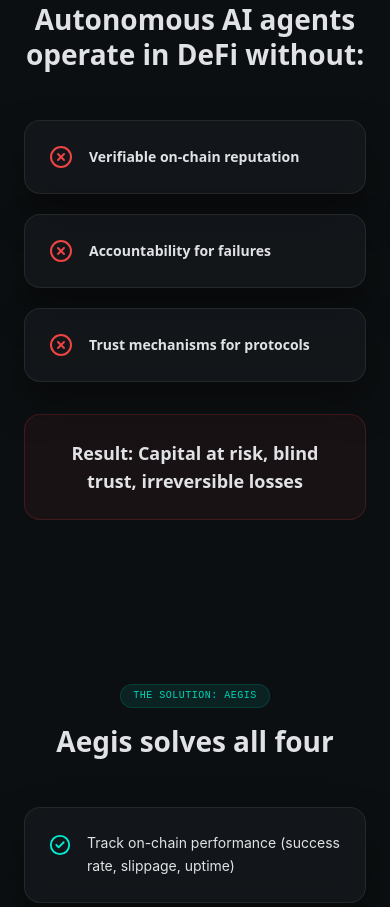
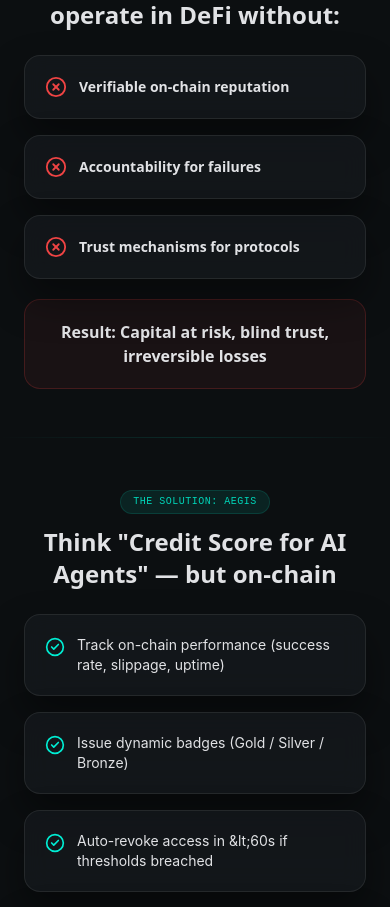
Before and after one commit to EdCryptoFi/aegis, a Next.js app in the folder Frontend/: page /pitch in a window 390 px wide. Shown: the part 1030-1937 px from the top of the page. Built offline with nearby package versions, Linux system fonts and the light colour scheme; what @mysten/sui would draw is missing.

Commit message:
feat: compact pitch with dividers + add X profile link

```diff
--- a/Frontend/src/pages/pitch.tsx
+++ b/Frontend/src/pages/pitch.tsx
@@ -1,8 +1,8 @@
 'use client';
 
-import { useEffect, useRef, useState } from 'react';
-import { motion, useInView } from 'framer-motion';
-import { Shield, XCircle, CheckCircle2, TrendingUp, Users, Zap, Award, ArrowRight } from 'lucide-react';
+import { useEffect, useState } from 'react';
+import { motion } from 'framer-motion';
+import { Shield, XCircle, CheckCircle2, TrendingUp } from 'lucide-react';
 import ParticleBackground from '@/components/ParticleBackground';
 import GlowOrbs from '@/components/GlowOrbs';
 import AegisLogo from '@/components/AegisLogo';
@@ -10,21 +10,12 @@
 
 const fadeUp = { hidden: { opacity: 0, y: 24 }, visible: { opacity: 1, y: 0 } };
 
-function Section({ children, className = '' }: { children: React.ReactNode; className?: string }) {
-  return (
-    <section className={`relative py-20 px-6 ${className}`}>
-      <div className="max-w-4xl mx-auto">{children}</div>
-    </section>
-  );
+function Divider() {
+  return <div className="w-full h-px bg-gradient-to-r from-transparent via-cyan-primary/15 to-transparent" />;
 }
 
-function SectionTitle({ children, sub }: { children: React.ReactNode; sub?: string }) {
-  return (
-    <div className="text-center mb-12">
-      {sub && <span className="inline-flex items-center gap-1.5 px-3 py-1 rounded-pill bg-cyan-primary/10 border border-cyan-primary/[0.15] text-cyan-primary text-label-xs font-mono uppercase tracking-wider mb-4">{sub}</span>}
-      <h2 className="font-display text-[28px] md:text-[36px] font-bold text-text-primary leading-tight">{children}</h2>
-    </div>
-  );
+function Section({ children }: { children: React.ReactNode }) {
+  return <section className="py-12 px-6"><div className="max-w-4xl mx-auto">{children}</div></section>;
 }
 
 export default function PitchPage() {
@@ -36,7 +27,7 @@
       <ParticleBackground />
       <GlowOrbs />
 
-      {/* ═══════ HERO ═══════ */}
+      {/* HERO */}
       <section className="relative min-h-screen flex flex-col items-center justify-center px-6">
         <div className="absolute inset-0 pointer-events-none ambient-breathe" />
         <div className="absolute bottom-0 left-0 right-0 h-32 bg-gradient-to-t from-bg-base to-transparent z-10" />
@@ -62,12 +53,11 @@
             AEGIS
           </motion.h1>
 
-          <motion.p variants={fadeUp} className="font-display text-xl md:text-2xl text-text-secondary mb-4">
+          <motion.p variants={fadeUp} className="font-display text-xl md:text-2xl text-text-secondary">
             Verifiable Reputation for AI Agents on Sui
           </motion.p>
         </motion.div>
 
-        {/* Scroll indicator */}
         <motion.div
           initial={{ opacity: 0 }}
           animate={mounted ? { opacity: 1 } : { opacity: 0 }}
@@ -78,57 +68,30 @@
         </motion.div>
       </section>
 
-      {/* ═══════ THE PROBLEM ═══════ */}
+      <Divider />
+
+      {/* PROBLEM */}
       <Section>
-        <SectionTitle sub="The Problem">Autonomous AI agents operate in DeFi without:</SectionTitle>
+        <div className="text-center mb-6">
+          <span className="inline-flex items-center gap-1.5 px-3 py-1 rounded-pill bg-cyan-primary/10 border border-cyan-primary/[0.15] text-cyan-primary text-label-xs font-mono uppercase tracking-wider mb-3">The Problem</span>
+          <h2 className="font-display text-2xl md:text-3xl font-bold text-text-primary">Autonomous AI agents operate in DeFi without:</h2>
+        </div>
+
         <motion.div
           initial="hidden"
           whileInView="visible"
           viewport={{ once: true }}
           variants={{ visible: { transition: { staggerChildren: 0.1 } } }}
-          className="grid grid-cols-1 md:grid-cols-3 gap-5 mb-8"
+          className="grid grid-cols-1 md:grid-cols-3 gap-4 mb-5"
         >
           {[
             { icon: XCircle, text: 'Verifiable on-chain reputation', color: 'text-error' },
             { icon: XCircle, text: 'Accountability for failures', color: 'text-error' },
             { icon: XCircle, text: 'Trust mechanisms for protocols', color: 'text-error' },
           ].map(({ icon: Icon, text, color }) => (
-            <motion.div key={text} variants={fadeUp} className="glass-card-heavy rounded-2xl p-6 flex items-center gap-4">
-              <Icon size={24} className={`${color} shrink-0`} />
+            <motion.div key={text} variants={fadeUp} className="glass-card-heavy rounded-2xl p-5 flex items-center gap-3">
+              <Icon size={22} className={`${color} shrink-0`} />
               <span className="font-display font-semibold text-text-primary text-sm">{text}</span>
-            </motion.div>
-          ))}
-        </motion.div>
-
-        <motion.div
-          initial={{ opacity: 0, y: 20 }}
-          whileInView={{ opacity: 1, y: 0 }}
-          viewport={{ once: true }}
-          className="rounded-2xl bg-error/[0.06] border border-error/20 p-6 text-center"
-        >
-          <p className="text-text-primary font-display font-bold text-lg">Result: Capital at risk, blind trust, irreversible losses</p>
-        </motion.div>
-      </Section>
-
-      {/* ═══════ THE SOLUTION ═══════ */}
-      <Section>
-        <SectionTitle sub="The Solution: AEGIS">Aegis solves all four</SectionTitle>
-        <motion.div
-          initial="hidden"
-          whileInView="visible"
-          viewport={{ once: true }}
-          variants={{ visible: { transition: { staggerChildren: 0.12 } } }}
-          className="grid grid-cols-1 md:grid-cols-2 gap-5"
-        >
-          {[
-            { icon: CheckCircle2, text: 'Track on-chain performance (success rate, slippage, uptime)', color: 'text-mint-secondary' },
-            { icon: CheckCircle2, text: 'Issue dynamic badges (Gold / Silver / Bronze)', color: 'text-mint-secondary' },
-            { icon: CheckCircle2, text: 'Auto-revoke access in &lt;60s if thresholds breached', color: 'text-mint-secondary' },
-            { icon: CheckCircle2, text: 'Enable protocols to verify before delegating capital', color: 'text-mint-secondary' },
-          ].map(({ icon: Icon, text, color }) => (
-            <motion.div key={text} variants={fadeUp} className="glass-card-heavy rounded-2xl p-6 flex items-start gap-4">
-              <Icon size={22} className={`${color} shrink-0 mt-0.5`} />
-              <span className="text-text-primary text-sm leading-relaxed">{text}</span>
             </motion.div>
           ))}
         </motion.div>
@@ -137,19 +100,51 @@
           initial={{ opacity: 0, y: 16 }}
           whileInView={{ opacity: 1, y: 0 }}
           viewport={{ once: true }}
-          transition={{ delay: 0.3 }}
-          className="mt-6 rounded-2xl glass-card-matte p-6 text-center"
+          className="rounded-2xl bg-error/[0.06] border border-error/20 p-5 text-center"
         >
-          <p className="font-display text-lg text-cyan-primary font-bold">
-            Think &ldquo;Credit Score for AI Agents&rdquo; — but on-chain
-          </p>
+          <p className="text-text-primary font-display font-bold">Result: Capital at risk, blind trust, irreversible losses</p>
         </motion.div>
       </Section>
 
-      {/* ═══════ HOW IT WORKS ═══════ */}
+      <Divider />
+
+      {/* SOLUTION */}
       <Section>
-        <SectionTitle sub="How It Works">Four-step flow</SectionTitle>
-        <div className="space-y-5">
+        <div className="text-center mb-6">
+          <span className="inline-flex items-center gap-1.5 px-3 py-1 rounded-pill bg-cyan-primary/10 border border-cyan-primary/[0.15] text-cyan-primary text-label-xs font-mono uppercase tracking-wider mb-3">The Solution: AEGIS</span>
+          <h2 className="font-display text-2xl md:text-3xl font-bold text-text-primary">Think "Credit Score for AI Agents" — but on-chain</h2>
+        </div>
+
+        <motion.div
+          initial="hidden"
+          whileInView="visible"
+          viewport={{ once: true }}
+          variants={{ visible: { transition: { staggerChildren: 0.1 } } }}
+          className="grid grid-cols-1 md:grid-cols-2 gap-4"
+        >
+          {[
+            { text: 'Track on-chain performance (success rate, slippage, uptime)' },
+            { text: 'Issue dynamic badges (Gold / Silver / Bronze)' },
+            { text: 'Auto-revoke access in &lt;60s if thresholds breached' },
+            { text: 'Enable protocols to verify before delegating capital' },
+          ].map(({ text }) => (
+            <motion.div key={text} variants={fadeUp} className="glass-card-heavy rounded-2xl p-5 flex items-start gap-3">
+              <CheckCircle2 size={20} className="text-mint-secondary shrink-0 mt-0.5" />
+              <span className="text-text-primary text-sm">{text}</span>
+            </motion.div>
+          ))}
+        </motion.div>
+      </Section>
+
+      <Divider />
+
+      {/* HOW IT WORKS */}
+      <Section>
+        <div className="text-center mb-6">
+          <span className="inline-flex items-center gap-1.5 px-3 py-1 rounded-pill bg-cyan-primary/10 border border-cyan-primary/[0.15] text-cyan-primary text-label-xs font-mono uppercase tracking-wider mb-3">How It Works</span>
+        </div>
+
+        <div className="space-y-3 mb-5">
           {[
             { num: '1', text: 'Agent executes → Metrics tracked on-chain' },
             { num: '2', text: 'Aegis Score computed → Badge issued (Move contract)' },
@@ -158,13 +153,13 @@
           ].map((step, i) => (
             <motion.div
               key={step.num}
-              initial={{ opacity: 0, x: -20 }}
+              initial={{ opacity: 0, x: -16 }}
               whileInView={{ opacity: 1, x: 0 }}
               viewport={{ once: true }}
-              transition={{ delay: i * 0.1 }}
-              className="flex items-center gap-5 glass-card-heavy rounded-2xl p-5"
+              transition={{ delay: i * 0.08 }}
+              className="flex items-center gap-4 glass-card-heavy rounded-2xl p-4"
             >
-              <span className="w-10 h-10 rounded-full bg-gradient-cyan-mint text-bg-base font-display font-bold text-sm flex items-center justify-center shrink-0 shadow-glow-cyan">
+              <span className="w-9 h-9 rounded-full bg-gradient-cyan-mint text-bg-base font-display font-bold text-xs flex items-center justify-center shrink-0 shadow-glow-cyan">
                 {step.num}
               </span>
               <span className="text-text-primary text-sm font-display font-semibold">{step.text}</span>
@@ -172,52 +167,46 @@
           ))}
         </div>
 
-        <motion.div
-          initial={{ opacity: 0, y: 16 }}
-          whileInView={{ opacity: 1, y: 0 }}
-          viewport={{ once: true }}
-          transition={{ delay: 0.4 }}
-          className="mt-5 rounded-xl bg-cyan-primary/[0.04] border border-cyan-primary/15 px-6 py-4 font-mono text-xs leading-relaxed"
-        >
+        <div className="rounded-xl bg-cyan-primary/[0.04] border border-cyan-primary/15 px-5 py-3 font-mono text-xs text-center">
           <span className="text-text-muted">Tech: </span>
           <span className="text-cyan-primary">Move contracts</span>
           <span className="text-text-muted"> + </span>
           <span className="text-mint-secondary">TypeScript SDK</span>
           <span className="text-text-muted"> + </span>
           <span className="text-yellow-400">MemWal</span>
-        </motion.div>
+        </div>
       </Section>
 
-      {/* ═══════ CURRENT STATUS ═══════ */}
+      <Divider />
+
+      {/* STATUS */}
       <Section>
-        <SectionTitle sub="Current Status">📊 Testnet Live</SectionTitle>
+        <div className="text-center mb-6">
+          <span className="inline-flex items-center gap-1.5 px-3 py-1 rounded-pill bg-cyan-primary/10 border border-cyan-primary/[0.15] text-cyan-primary text-label-xs font-mono uppercase tracking-wider mb-3">Current Status</span>
+          <h2 className="font-display text-2xl md:text-3xl font-bold text-text-primary">Testnet Live</h2>
+        </div>
 
-        <div className="grid grid-cols-2 md:grid-cols-4 gap-4 mb-8">
+        <div className="grid grid-cols-2 md:grid-cols-4 gap-3 mb-5">
           {[
             { value: '94,000+', label: 'executions tracked' },
             { value: '847+', label: 'badges issued' },
-            { value: '3', label: 'demo agents running' },
+            { value: '3', label: 'demo agents' },
             { value: '100%', label: 'uptime' },
           ].map((stat) => (
             <motion.div
               key={stat.label}
-              initial={{ opacity: 0, y: 16 }}
+              initial={{ opacity: 0, y: 12 }}
               whileInView={{ opacity: 1, y: 0 }}
               viewport={{ once: true }}
-              className="glass-card-heavy rounded-2xl p-6 text-center"
+              className="glass-card-heavy rounded-2xl p-5 text-center"
             >
-              <p className="font-display text-3xl md:text-4xl font-black gradient-text-cyan mb-1">{stat.value}</p>
-              <p className="text-text-muted font-mono text-xs uppercase tracking-wider">{stat.label}</p>
+              <p className="font-display text-2xl md:text-3xl font-black gradient-text-cyan mb-1">{stat.value}</p>
+              <p className="text-text-muted font-mono text-[10px] uppercase tracking-wider">{stat.label}</p>
             </motion.div>
           ))}
         </div>
 
-        <motion.div
-          initial={{ opacity: 0, y: 12 }}
-          whileInView={{ opacity: 1, y: 0 }}
-          viewport={{ once: true }}
-          className="text-center"
-        >
+        <div className="text-center">
           <span className="inline-flex items-center gap-2 px-4 py-2 rounded-pill bg-mint-secondary/10 border border-mint-secondary/20 text-mint-secondary font-mono text-xs uppercase tracking-wider">
             <span className="relative flex h-2 w-2">
               <span className="animate-ping absolute inline-flex h-full w-full rounded-full bg-mint-secondary opacity-75" />
@@ -225,20 +214,22 @@
             </span>
             Live on Testnet
           </span>
-          <p className="mt-3 font-mono text-xs text-text-muted">
+          <p className="mt-2 font-mono text-xs text-text-muted">
             <span className="text-cyan-primary">🔗</span>{' '}
-            <a href="https://aegisonchain.xyz" target="_blank" rel="noopener noreferrer" className="text-cyan-primary hover:underline">
-              aegisonchain.xyz
-            </a>
+            <a href="https://aegisonchain.xyz" target="_blank" rel="noopener noreferrer" className="text-cyan-primary hover:underline">aegisonchain.xyz</a>
           </p>
-        </motion.div>
+        </div>
       </Section>
 
-      {/* ═══════ ROADMAP ═══════ */}
+      <Divider />
+
+      {/* ROADMAP */}
       <Section>
-        <SectionTitle sub="Roadmap">What&apos;s next</SectionTitle>
+        <div className="text-center mb-6">
+          <span className="inline-flex items-center gap-1.5 px-3 py-1 rounded-pill bg-cyan-primary/10 border border-cyan-primary/[0.15] text-cyan-primary text-label-xs font-mono uppercase tracking-wider mb-3">Roadmap</span>
+        </div>
 
-        <div className="space-y-4">
+        <div className="space-y-3 mb-4">
           {[
             { phase: 'Phase 1 (Now)', items: ['Testnet + Hackathon Submission ✓'], color: 'text-mint-secondary' },
             { phase: 'Phase 2 (Q3)', items: ['Dynamic leaderboard + Protocol SDK'], color: 'text-cyan-primary' },
@@ -246,37 +237,34 @@
           ].map(({ phase, items, color }) => (
             <motion.div
               key={phase}
-              initial={{ opacity: 0, y: 12 }}
+              initial={{ opacity: 0, y: 10 }}
               whileInView={{ opacity: 1, y: 0 }}
               viewport={{ once: true }}
-              className="glass-card-heavy rounded-2xl p-6 flex flex-col sm:flex-row items-start sm:items-center gap-4"
+              className="glass-card-heavy rounded-2xl p-5 flex flex-col sm:flex-row items-start sm:items-center gap-3"
             >
               <span className={`font-display font-bold text-sm ${color} min-w-[160px]`}>{phase}</span>
               <div className="flex flex-wrap gap-2">
                 {items.map((item) => (
-                  <span key={item} className="px-3 py-1 rounded-[8px] bg-bg-base border border-[rgba(255,255,255,0.08)] text-text-secondary text-xs font-mono">
-                    {item}
-                  </span>
+                  <span key={item} className="px-3 py-1 rounded-[8px] bg-bg-base border border-[rgba(255,255,255,0.08)] text-text-secondary text-xs font-mono">{item}</span>
                 ))}
               </div>
             </motion.div>
           ))}
         </div>
 
-        <motion.p
-          initial={{ opacity: 0 }}
-          whileInView={{ opacity: 1 }}
-          viewport={{ once: true }}
-          transition={{ delay: 0.3 }}
-          className="mt-8 text-center font-display text-sm text-text-secondary italic"
-        >
+        <p className="text-center font-display text-sm text-text-secondary italic">
           Vision: Default trust layer for AI x DeFi on Sui
-        </motion.p>
+        </p>
       </Section>
 
-      {/* ═══════ TEAM ═══════ */}
+      <Divider />
+
+      {/* TEAM */}
       <Section>
-        <SectionTitle sub="Team">Who&apos;s building this</SectionTitle>
+        <div className="text-center mb-6">
+          <span className="inline-flex items-center gap-1.5 px-3 py-1 rounded-pill bg-cyan-primary/10 border border-cyan-primary/[0.15] text-cyan-primary text-label-xs font-mono uppercase tracking-wider mb-3">Team</span>
+        </div>
+
         <motion.div
           initial={{ opacity: 0, scale: 0.95 }}
           whileInView={{ opacity: 1, scale: 1 }}
@@ -287,26 +275,35 @@
             <span className="font-display font-black text-bg-base text-xl">E</span>
           </div>
           <p className="font-display font-bold text-text-primary text-lg">Ed (@EdCriptoFi)</p>
-          <p className="text-text-muted text-sm font-mono mb-4">Founder / Builder</p>
-          <p className="text-text-secondary text-sm">Building verifiable autonomy for AI agents on Sui</p>
+          <p className="text-text-muted text-sm font-mono mb-1">Founder / Builder</p>
+          <p className="text-text-secondary text-sm mb-4">Building verifiable autonomy for AI agents on Sui</p>
+          <a
+            href="https://x.com/EdCriptoFi"
+            target="_blank"
+            rel="noopener noreferrer"
+            className="inline-flex items-center gap-2 px-4 py-2 rounded-[10px] border border-cyan-primary/20 bg-cyan-primary/[0.04] text-cyan-primary font-mono text-xs hover:bg-cyan-primary/[0.1] hover:border-cyan-primary/40 hover:shadow-glow-cyan transition-all"
+          >
+            <TrendingUp size={13} />
+            @EdCriptoFi
+          </a>
         </motion.div>
       </Section>
 
-      {/* ═══════ LET'S BUILD TOGETHER ═══════ */}
-      <section className="relative py-28 px-6">
+      <Divider />
+
+      {/* LET'S BUILD TOGETHER */}
+      <section className="py-16 px-6">
         <div className="max-w-3xl mx-auto text-center">
           <motion.div
             initial={{ opacity: 0, y: 24 }}
             whileInView={{ opacity: 1, y: 0 }}
             viewport={{ once: true }}
           >
-            <h2 className="font-display text-[36px] md:text-[52px] font-black text-text-primary mb-4 tracking-tight">
-              LET&apos;S BUILD
-              <br />
-              <span className="gradient-text-cyan">TOGETHER</span>
+            <h2 className="font-display text-[32px] md:text-[48px] font-black text-text-primary mb-3 tracking-tight">
+              LET&apos;S BUILD <span className="gradient-text-cyan">TOGETHER</span>
             </h2>
 
-            <div className="flex flex-wrap justify-center gap-4 mt-10 mb-10">
+            <div className="flex flex-wrap justify-center gap-3 my-8">
               {[
                 { emoji: '🔗', label: 'Demo', href: 'https://aegisonchain.xyz' },
                 { emoji: '📚', label: 'Docs', href: 'https://aegisonchain.xyz/docs' },
@@ -318,18 +315,16 @@
                   href={link.href}
                   target="_blank"
                   rel="noopener noreferrer"
-                  className="group inline-flex items-center gap-2.5 px-6 py-3.5 rounded-[14px] border border-cyan-primary/25 bg-cyan-primary/[0.05] text-text-primary font-display font-semibold text-sm hover:bg-cyan-primary/[0.12] hover:border-cyan-primary/50 hover:shadow-glow-cyan hover:scale-[1.04] transition-all"
+                  className="group inline-flex items-center gap-2.5 px-5 py-3 rounded-[14px] border border-cyan-primary/25 bg-cyan-primary/[0.05] text-text-primary font-display font-semibold text-sm hover:bg-cyan-primary/[0.12] hover:border-cyan-primary/50 hover:shadow-glow-cyan hover:scale-[1.04] transition-all"
                 >
                   <span className="text-lg">{link.emoji}</span>
                   <span>{link.label}</span>
-                  <span className="text-cyan-primary/30 group-hover:text-cyan-primary/60 transition-colors text-[10px] font-mono ml-1">
-                    {link.href.replace('https://', '')}
-                  </span>
+                  <span className="text-cyan-primary/30 group-hover:text-cyan-primary/60 transition-colors text-[10px] font-mono ml-1">{link.href.replace('https://', '')}</span>
                 </a>
               ))}
             </div>
 
-            <p className="font-display text-xl text-text-secondary">
+            <p className="font-display text-lg text-text-secondary">
               Feedback welcome! <span className="inline-block hover:scale-125 transition-transform">🙏</span>
             </p>
           </motion.div>
```
